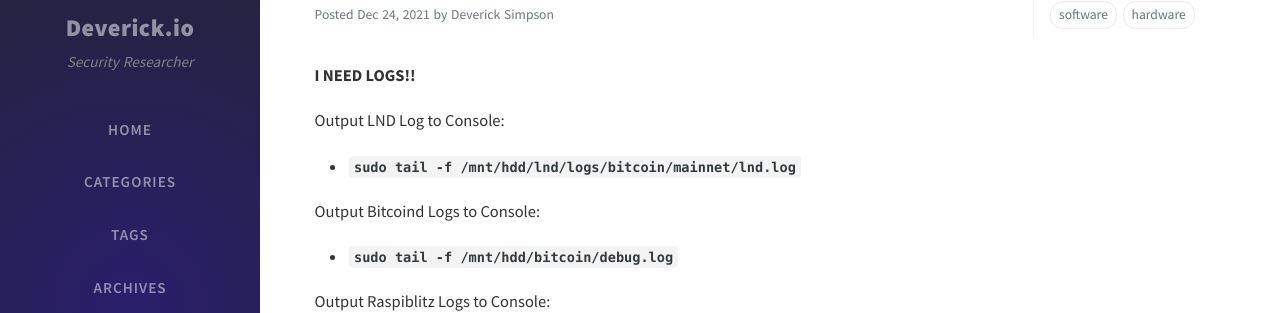
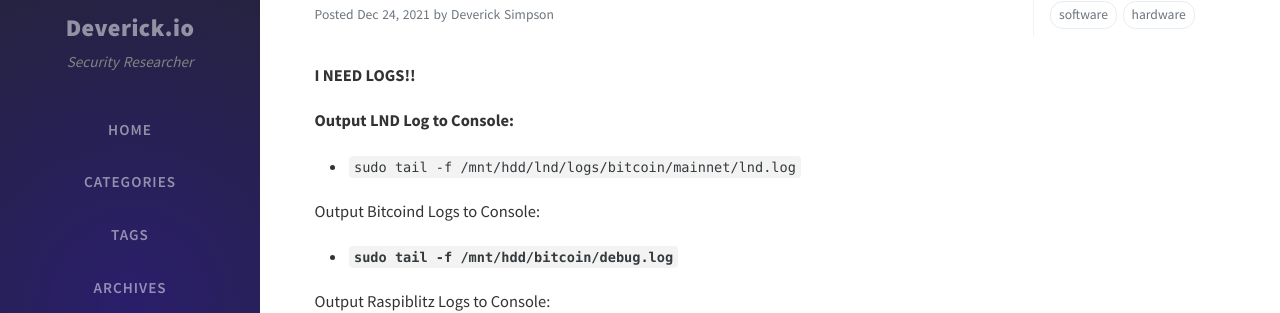
Before and after one commit to deverickapollo/Deverick.io, a Jekyll site: the page built from _posts/2021-12-24-raspiblitz-cheatsheet.markdown, in a window 1280 px wide. Shown: the part 146-459 px from the top of the page. Built offline with Jekyll 4.4.1, drawn with Linux system fonts in a browser that asks for light colours; nearby versions of some CDN libraries; comment, search, counter and statistics services are not loaded.

````diff
--- a/_posts/2021-12-24-raspiblitz-cheatsheet.markdown
+++ b/_posts/2021-12-24-raspiblitz-cheatsheet.markdown
@@ -8,8 +8,8 @@ tag: software
 
 **I NEED LOGS!!**
 
-Output LND Log to Console:
-- **```sudo tail -f /mnt/hdd/lnd/logs/bitcoin/mainnet/lnd.log```**
+**Output LND Log to Console:**
+- ```sudo tail -f /mnt/hdd/lnd/logs/bitcoin/mainnet/lnd.log```
 
 Output Bitcoind Logs to Console:
 - **```sudo tail -f /mnt/hdd/bitcoin/debug.log```**
````
